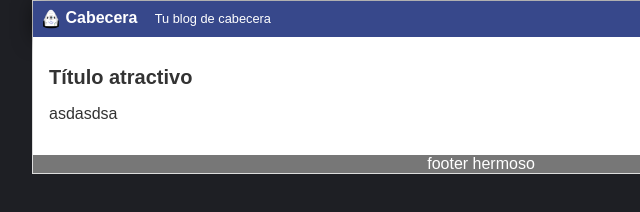
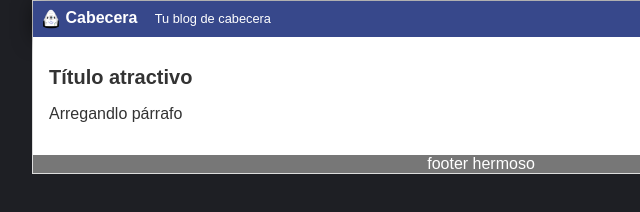
Before and after one commit to camun/cursoGit, a plain HTML site: page index.html in a window 1280 px wide. Shown: the full height of the page, 159-799 px from the left. Drawn offline with Linux system fonts and the light colour scheme.

Commit message:
arreglos en el parrafo

```diff
--- a/index.html
+++ b/index.html
@@ -13,7 +13,7 @@
 			</div>
 			<div id="post">
 				<h1> Título atractivo </h1>
-				<p> asdasdsa </p>
+				<p> Arregandlo párrafo </p>
 			</div>
 			<div id="footer">
 				footer hermoso
```
